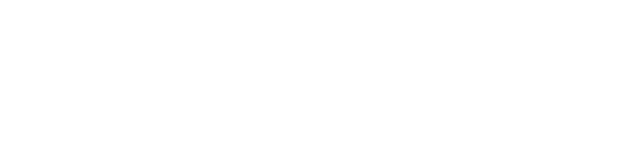
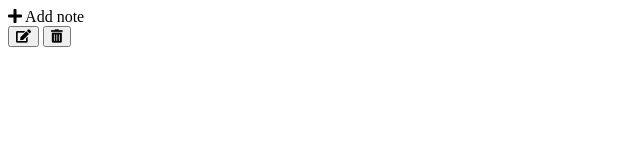
Before and after one commit to zeeshanzaman/notes-app, a plain HTML site: page index.html in a window 1280 px wide. Shown: the whole page, without its empty margins (0-640 px from the left). Drawn offline with nearby package versions, Linux system fonts and the light colour scheme.

Commit message:
create div note and button

```diff
--- a/index.html
+++ b/index.html
@@ -5,11 +5,32 @@
     <meta charset="UTF-8">
     <meta http-equiv="X-UA-Compatible" content="IE=edge">
     <meta name="viewport" content="width=device-width, initial-scale=1.0">
+    <link rel="stylesheet" href="https://cdnjs.cloudflare.com/ajax/libs/font-awesome/5.14.0/css/all.min.css" integrity="sha512-1PKOgIY59xJ8Co8+NE6FZ+LOAZKjy+KY8iq0G4B3CyeY6wYHN3yt9PW0XpSriVlkMXe40PTKnXrLnZ9+fkDaog==" crossorigin="anonymous" referrerpolicy="no-referrer"
+    />
     <link rel="stylesheet" href="style.css">
-    <title>Document</title>
+    <title>Notes App</title>
 </head>
 
 <body>
+    <div class="add" id="add">
+        <i class="fas fa-plus"></i> Add note
+    </div>
+
+    <div class="note">
+        <div class="tools">
+            <button class="edit">
+                 <i class="fas fa-edit"></i>
+            </button>
+            <button class="delete">
+                <i class="fas fa-trash-alt"></i>
+           </button>
+        </div>
+    </div>
+
+
+
+
+
     <script src="https://cdnjs.cloudflare.com/ajax/libs/marked/4.1.0/marked.min.js" integrity="sha512-DZIC9m2IbFlio5GE2oKD6/veW6NXML5Cbo9FHnba7Q9R4OCPelWw9R5QpupcPPLSv0euhuRr+5JV5pWl3X3nSg==" crossorigin="anonymous" referrerpolicy="no-referrer"></script>
     <script src="custom.js"></script>
 </body>
```
